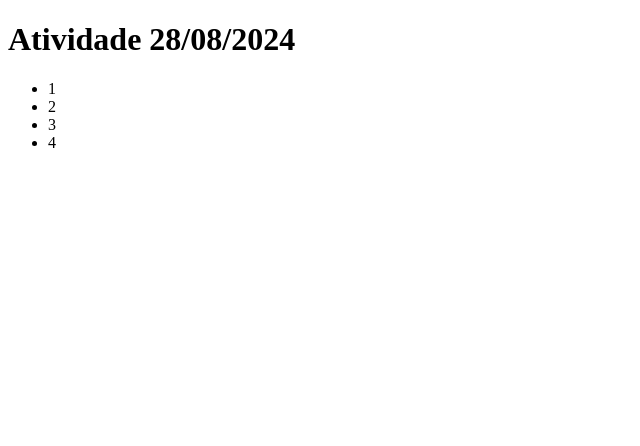
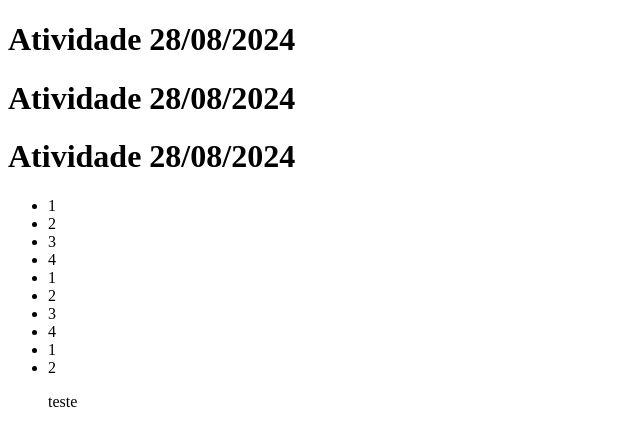
Before and after one commit to GabrielBitten/Gerenciamento, a plain HTML site: page index.html in a window 1280 px wide. Shown: the whole page, without its empty margins (0-640 px from the left). Drawn offline with Linux system fonts and the light colour scheme.

Commit message:
modifiquei o index

```diff
--- a/index.html
+++ b/index.html
@@ -7,13 +7,24 @@
 </head>
 <body>
 
+     <h1 onclick="action()">Atividade 28/08/2024</h1>
+     <h1>Atividade 28/08/2024</h1>
      <h1>Atividade 28/08/2024</h1>
      <ul>
         <li>1</li>
         <li>2</li>
         <li>3</li>
         <li>4</li>
+        <li>1</li>
+        <li>2</li>
+        <li>3</li>
+        <li>4</li>
+        <li>1</li>
+        <li>2</li>
+
+        <p>teste</p>
      </ul>
 
+     <script src="script.js"></script>
 </body>
 </html>
```
Also changed, not shown: styles.css (added).
